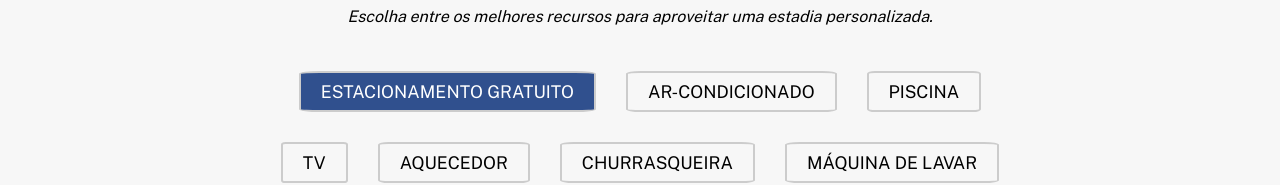
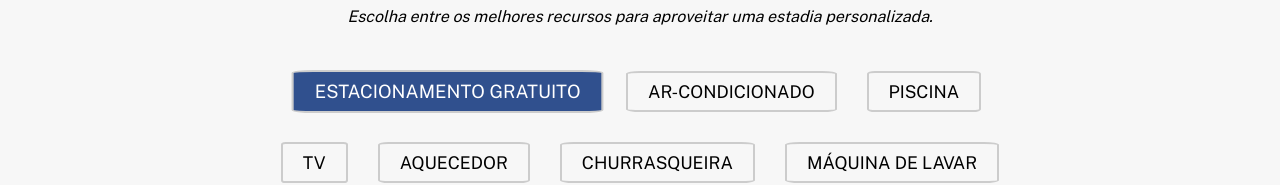
Before and after one commit to danilo-asantos/Wiley-farejador-de-hoteis, a plain HTML site: page index.html in a window 1280 px wide. In both pictures the pointer is over the link "ESTACIONAMENTO GRATUITO". Shown: the part 957-1142 px from the top of the page. Drawn offline with nearby package versions, Linux system fonts and the light colour scheme.

Commit message:
Melhoria no grupo comodidades

```diff
--- a/src/css/style.css
+++ b/src/css/style.css
@@ -234,6 +234,7 @@ html{
     background-color: #30508e;
     color: #fff;
     transition: 0.3s ease;
+    transform: scale(105%)
 }
 
 .rodape{
```
